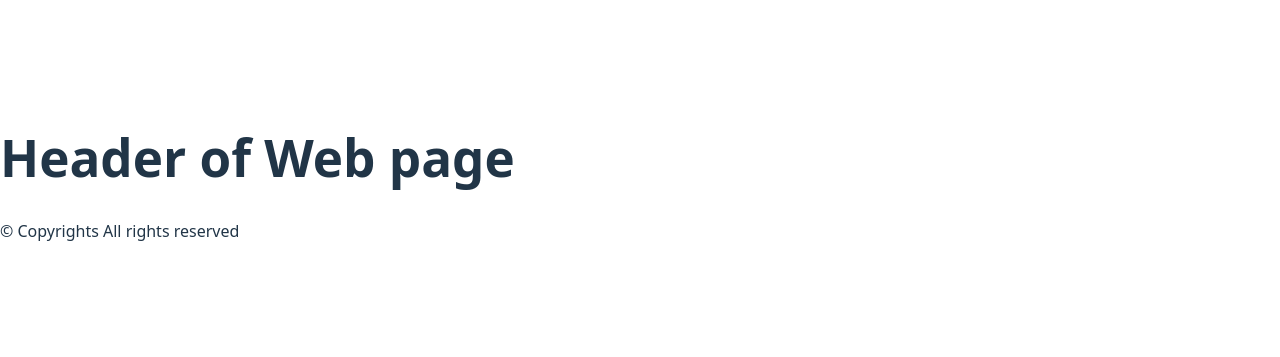
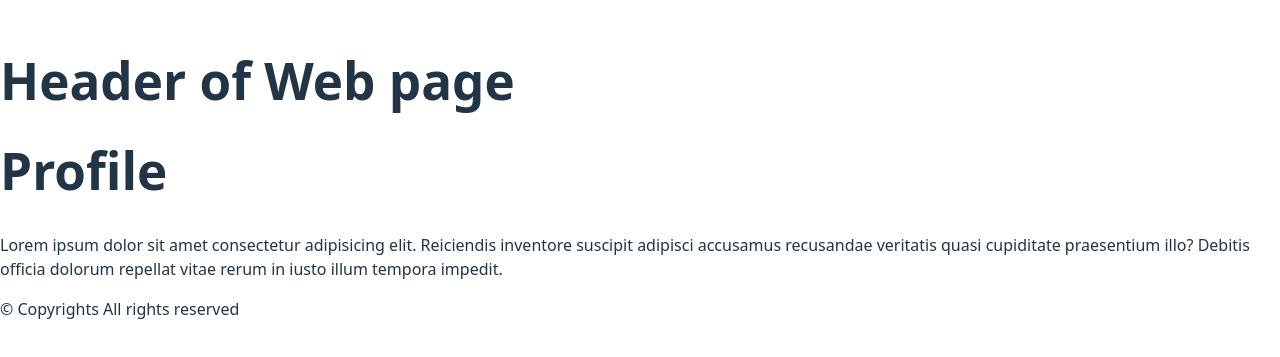
Before and after one commit to abdullah97-pro/React-Project-Tutorial, a React (Vite) app: page / in a window 1280 px wide. Shown: the part 223-580 px from the top of the page. Built offline with nearby package versions, Linux system fonts and the light colour scheme.

Commit message:
Parent/Child Structure

```diff
--- a/src/App.jsx
+++ b/src/App.jsx
@@ -1,14 +1,32 @@
 
 import Header from "./components/Header";
 import Footer from "./components/Footer";
+import Loginform from './components/LoginForm'
+
+function Card({title, children}) {
+  return (
+    <div className="card">
+      <h1>{title}</h1>
+      {children}
+    </div>
+  );
+}
 
 function App() {
   return (
     <>
       <Header />
+
+      <Card title={"Profile"}>
+      <p>
+        Lorem ipsum dolor sit amet consectetur adipisicing elit. Reiciendis inventore suscipit adipisci accusamus recusandae veritatis quasi cupiditate praesentium illo? Debitis officia dolorum repellat vitae rerum in iusto illum tempora impedit.
+      </p>
+      </Card>
+
       <Footer />
+
     </>
-  )
+  );
 }
 
 
```
